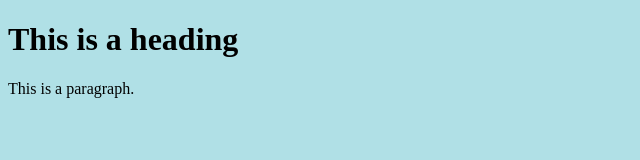
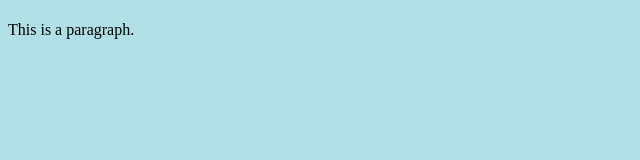
Before and after one commit to robynbre/robynbre.github.io, a plain HTML site: page index.html in a window 1280 px wide. Shown: the whole page, without its empty margins (0-640 px from the left). Drawn offline with Linux system fonts and the light colour scheme.

Commit message:
Update index.html

```diff
--- a/index.html
+++ b/index.html
@@ -1,8 +1,11 @@
 <!DOCTYPE html>
 <html>
+  <head>
+    <title>MY CV</title>
+  </head>
 <body style="background-color:powderblue;">
 
-<h1>This is a heading</h1>
+<h1></h1>
 <p>This is a paragraph.</p>
 
 </body>
```
